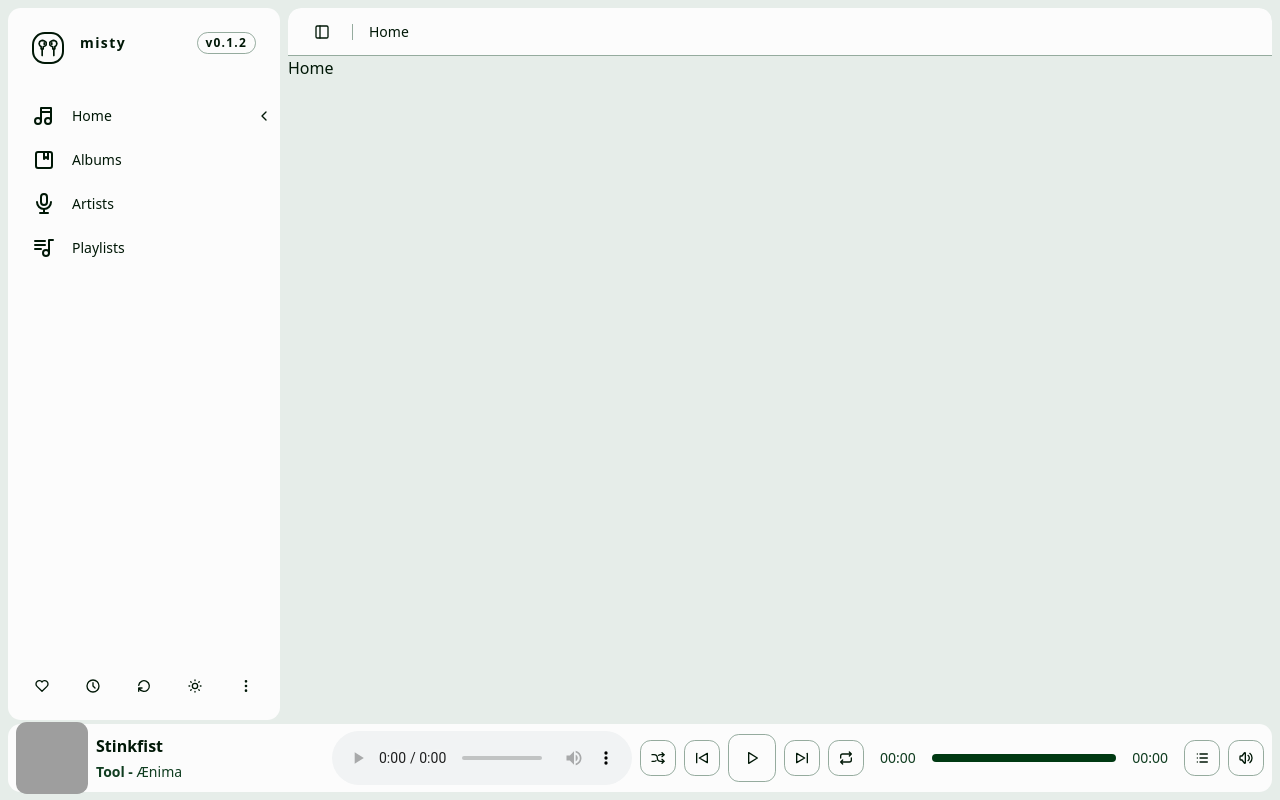
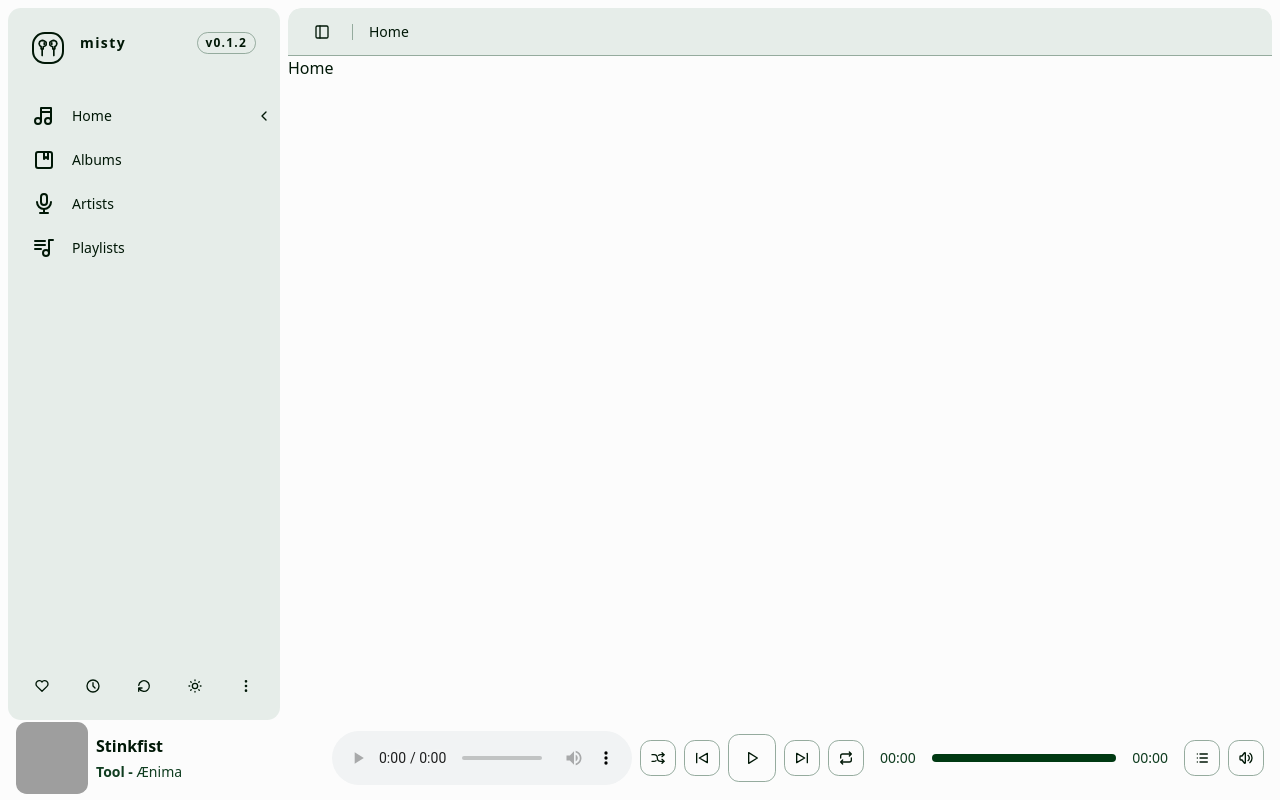
Before and after one commit to GnomeAwd/misty, a SvelteKit app in the folder misty-client/: page / in a window 1280 px wide. Built offline with nearby package versions, Linux system fonts and the light colour scheme; grey boxes are pictures that could not be loaded; a web font is replaced by a local one; what tailwindcss-motion would draw is missing.

Commit message:
Refactor sidebar and header styles for consistent background usage

```diff
--- a/misty-client/src/lib/components/main-sidebar/app-sidebar.svelte
+++ b/misty-client/src/lib/components/main-sidebar/app-sidebar.svelte
@@ -52,7 +52,7 @@
   }
 </script>
 
-<Sidebar.Root collapsible="offcanvas" {...restProps} class="max-h-[91vh] " >
+<Sidebar.Root collapsible="offcanvas" {...restProps} class="max-h-[91vh]" >
   <Sidebar.Header>
     <div class="px-4 flex items-start justify-start gap-4 py-4">
 			<MistyLogo />
--- a/misty-client/src/lib/components/site-header/header.svelte
+++ b/misty-client/src/lib/components/site-header/header.svelte
@@ -8,7 +8,7 @@
 </script>
 
 <header
-	class="flex h-(--header-height) shrink-0 items-center gap-2 border-b transition-[width,height] ease-linear group-has-data-[collapsible=icon]/sidebar-wrapper:h-(--header-height) bg-background sticky top-0 z-10 rounded-t-lg"
+	class="flex h-(--header-height) shrink-0 items-center gap-2 border-b transition-[width,height] ease-linear group-has-data-[collapsible=icon]/sidebar-wrapper:h-(--header-height) bg-muted dark:bg-background sticky top-0 z-10 rounded-t-lg"
 >
 	<div class="flex w-full items-center gap-1 px-4 lg:gap-2 lg:px-6">
 		<Sidebar.Trigger class="-ml-1" />
--- a/misty-client/src/lib/components/ui/sidebar/sidebar.svelte
+++ b/misty-client/src/lib/components/ui/sidebar/sidebar.svelte
@@ -95,7 +95,7 @@
 			<div
 				data-sidebar="sidebar"
 				data-slot="sidebar-inner"
-				class="bg-background border-none shadow-none group-data-[variant=floating]:border-sidebar-border flex h-full w-full flex-col group-data-[variant=floating]:rounded-lg group-data-[variant=floating]:border group-data-[variant=floating]:shadow-sm"
+				class="bg-muted dark:bg-background border-none shadow-none group-data-[variant=floating]:border-sidebar-border flex h-full w-full flex-col group-data-[variant=floating]:rounded-lg group-data-[variant=floating]:border group-data-[variant=floating]:shadow-none"
 			>
 				{@render children?.()}
 			</div>
--- a/misty-client/src/routes/+layout.svelte
+++ b/misty-client/src/routes/+layout.svelte
@@ -16,9 +16,9 @@
 </svelte:head>
 
 <ModeWatcher/>
-<Sidebar.Provider style="--sidebar-width: calc(var(--spacing) * 72); --header-height: calc(var(--spacing) * 12);" class='bg-muted'>
+<Sidebar.Provider style="--sidebar-width: calc(var(--spacing) * 72); --header-height: calc(var(--spacing) * 12);" class='bg-background dark:bg-muted'>
   <AppSidebar variant="floating" />
-  <Sidebar.Inset class="flex flex-col items-start justify-start max-h-[91vh] bg-muted p-2 pl-0 peer-data-[state=collapsed]:pl-2">
+  <Sidebar.Inset class="flex flex-col items-start justify-start max-h-[91vh] bg-background dark:bg-muted p-2 pl-0 peer-data-[state=collapsed]:pl-2 ">
     <div class="flex max-h-screen flex-col w-full items-start justify-between overflow-hidden">
       <ScrollArea class="w-full rounded-lg overflow-hidden relative">
         {@render children?.()}
```
